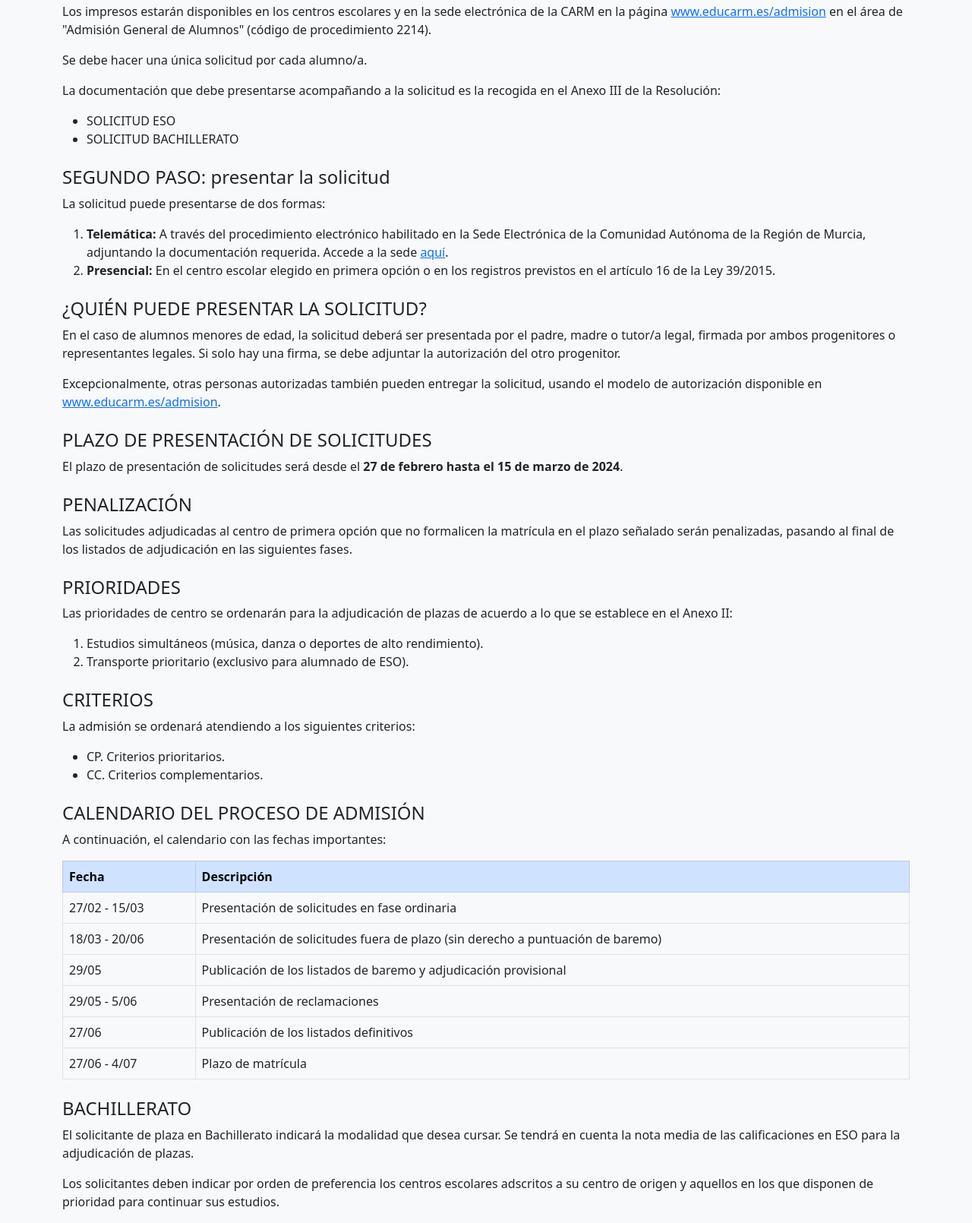
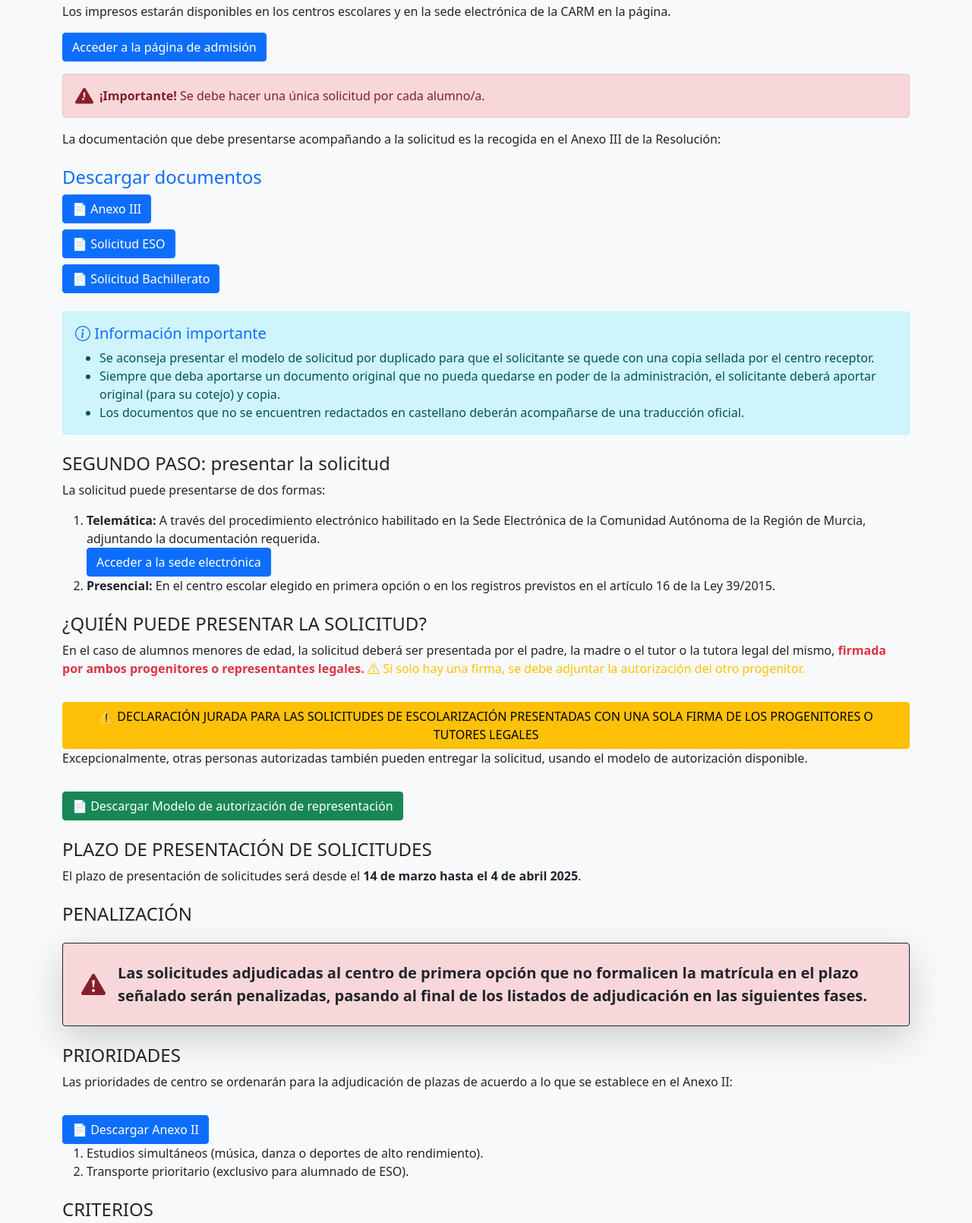
Before and after one commit to ricardomzdz/ricardomzdz.github.io, a plain HTML site: page index.html in a window 1280 px wide. Shown: the part 307-1917 px from the top of the page at 76% size. Drawn offline with nearby package versions, Linux system fonts and the light colour scheme.

Commit message:
Update index.html

```diff
--- a/index.html
+++ b/index.html
@@ -1,11 +1,17 @@
 <!DOCTYPE html>
 <html lang="es">
+
 <head>
   <meta charset="UTF-8">
   <meta name="viewport" content="width=device-width, initial-scale=1.0">
   <title>Proceso de Admisión</title>
   <!-- Vinculación a la CDN de Bootstrap 5 -->
-  <link href="https://cdn.jsdelivr.net/npm/bootstrap@5.0.2/dist/css/bootstrap.min.css" rel="stylesheet" integrity="sha384-EVSTQN3/azprG1Anm3QDgpJLIm9Nao0Yz1ztcQTwFspd3yD65VohhpuuCOmLASjC" crossorigin="anonymous"></head>
+  <link href="https://cdn.jsdelivr.net/npm/bootstrap@5.0.2/dist/css/bootstrap.min.css" rel="stylesheet"
+    integrity="sha384-EVSTQN3/azprG1Anm3QDgpJLIm9Nao0Yz1ztcQTwFspd3yD65VohhpuuCOmLASjC" crossorigin="anonymous">
+    <link rel="stylesheet" href="https://cdn.jsdelivr.net/npm/bootstrap-icons/font/bootstrap-icons.css">
+
+</head>
+
 <body class="bg-light">
 
   <header class="bg-primary text-white text-center py-4">
@@ -19,43 +25,105 @@
 
       <div>
         <h3 class="h4 mt-4">PRIMER PASO: cumplimentar la solicitud</h3>
-        <p>Los impresos estarán disponibles en los centros escolares y en la sede electrónica de la CARM en la página <a href="http://www.educarm.es/admision" target="_blank" class="text-primary">www.educarm.es/admision</a> en el área de "Admisión General de Alumnos" (código de procedimiento 2214).</p>
-        <p>Se debe hacer una única solicitud por cada alumno/a.</p>
-        <p>La documentación que debe presentarse acompañando a la solicitud es la recogida en el Anexo III de la Resolución:</p>
-        <ul>
-          <li>SOLICITUD ESO</li>
-          <li>SOLICITUD BACHILLERATO</li>
-        </ul>
+        <p>Los impresos estarán disponibles en los centros escolares y en la sede electrónica de la CARM en la página.
+        </p>
+        <button class="btn btn-primary" onclick="window.open('http://www.educarm.es/admision', '_blank')">Acceder a la
+          página de admisión</button>
+        <div class="alert alert-danger d-flex align-items-center mt-3" role="alert">
+          <svg xmlns="http://www.w3.org/2000/svg" width="24" height="24" fill="currentColor"
+            class="bi bi-exclamation-triangle me-2" viewBox="0 0 16 16">
+            <path
+              d="M8.982 1.566a1.5 1.5 0 0 0-1.964 0L.165 13.233C-.38 14.07.17 15 1.182 15h13.636c1.011 0 1.562-.93 1.017-1.767L8.982 1.566zM8 5c.535 0 .954.462.9.995l-.35 3.507a.552.552 0 0 1-1.1 0L7.1 5.995A.905.905 0 0 1 8 5zm.002 6a1 1 0 1 1-2 0 1 1 0 0 1 2 0z" />
+          </svg>
+          <div>
+            <strong>¡Importante!</strong> Se debe hacer una única solicitud por cada alumno/a.
+          </div>
+        </div>
+
+        <!-- Botones de descarga -->
+
+        <p>La documentación que debe presentarse acompañando a la solicitud es la recogida en el Anexo III de la
+          Resolución:</p>
+          <div class="mt-4">
+            <h4 class="text-primary">Descargar documentos </h4>
+            <button class="btn btn-primary d-block my-2"
+              onclick="window.open('https://www.borm.es/services/anuncio/ano/2025/numero/751/pdf', '_blank')">
+              📄 Anexo III
+            </button>
+            <button class="btn btn-primary d-block my-2"
+              onclick="window.open('https://sede.carm.es/documentos/2214/Anexo%20III.%20Documentaci%C3%B3n%20acreditativa.pdf', '_blank')">
+              📄 Solicitud ESO
+            </button>
+            <button class="btn btn-primary d-block my-2"
+              onclick="window.open('https://dexel.carm.es/documentos/borrador/2214/solicitud_bach_ordinaria%20(2025-26).pdf', '_blank')">
+              📄 Solicitud Bachillerato
+            </button>
+          </div>
+          <div class="alert alert-info mt-4" role="alert">
+            <h5 class="text-primary"><i class="bi bi-info-circle"></i> Información importante</h5>
+            <ul class="mb-0">
+              <li>Se aconseja presentar el modelo de solicitud por duplicado para que el solicitante se quede con una copia sellada por el centro receptor.</li>
+              <li>Siempre que deba aportarse un documento original que no pueda quedarse en poder de la administración, el solicitante deberá aportar original (para su cotejo) y copia.</li>
+              <li>Los documentos que no se encuentren redactados en castellano deberán acompañarse de una traducción oficial.</li>
+            </ul>
+          </div>
       </div>
 
       <div>
         <h3 class="h4 mt-4">SEGUNDO PASO: presentar la solicitud</h3>
         <p>La solicitud puede presentarse de dos formas:</p>
         <ol>
-          <li><strong>Telemática:</strong> A través del procedimiento electrónico habilitado en la Sede Electrónica de la Comunidad Autónoma de la Región de Murcia, adjuntando la documentación requerida. Accede a la sede <a href="http://sede.carm.es/" target="_blank" class="text-primary">aquí</a>.</li>
-          <li><strong>Presencial:</strong> En el centro escolar elegido en primera opción o en los registros previstos en el artículo 16 de la Ley 39/2015.</li>
+          <li><strong>Telemática:</strong> A través del procedimiento electrónico habilitado en la Sede Electrónica de
+            la Comunidad Autónoma de la Región de Murcia, adjuntando la documentación requerida. </li>
+          <button class="btn btn-primary" onclick="window.open('https://sede.carm.es/web/pagina?IDCONTENIDO=2214&IDTIPO=240&RASTRO=c$m40288#seccion-basica', '_blank')">Acceder a la sede
+            electrónica</button>
+          <li><strong>Presencial:</strong> En el centro escolar elegido en primera opción o en los registros previstos
+            en el artículo 16 de la Ley 39/2015.</li>
         </ol>
       </div>
 
       <div>
         <h3 class="h4 mt-4">¿QUIÉN PUEDE PRESENTAR LA SOLICITUD?</h3>
-        <p>En el caso de alumnos menores de edad, la solicitud deberá ser presentada por el padre, madre o tutor/a legal, firmada por ambos progenitores o representantes legales. Si solo hay una firma, se debe adjuntar la autorización del otro progenitor.</p>
-        <p>Excepcionalmente, otras personas autorizadas también pueden entregar la solicitud, usando el modelo de autorización disponible en <a href="http://www.educarm.es/admision" target="_blank" class="text-primary">www.educarm.es/admision</a>.</p>
+        <p>
+          En el caso de alumnos menores de edad, la solicitud deberá ser presentada por el padre, la madre o el tutor o la tutora legal del mismo,
+          <strong class="text-danger">firmada por ambos progenitores o representantes legales.</strong>
+          <span class="text-warning"><i class="bi bi-exclamation-triangle"></i> Si solo hay una firma, se debe adjuntar la autorización del otro progenitor.</span>
+        </p>
+        <a href="https://drive.google.com/file/d/1a7t-rIHtnhc_EqjZpYSS8NB4BQbgfn36/view?usp=drive_link" class="btn btn-warning mt-3" target="_blank">
+          ⚠️ DECLARACIÓN JURADA PARA LAS SOLICITUDES DE ESCOLARIZACIÓN PRESENTADAS CON UNA SOLA FIRMA DE LOS PROGENITORES O TUTORES LEGALES
+        </a>
+        <p>Excepcionalmente, otras personas autorizadas también pueden entregar la solicitud, usando el modelo de
+          autorización disponible.</p>
+          <a href="https://drive.google.com/file/d/1IiJBeAdZ9ANihhbFMuvQrl9_m3-ce89d/view?usp=drive_link" class="btn btn-success mt-3" target="_blank">
+            📄 Descargar Modelo de autorización de representación
+          </a>
       </div>
 
       <div>
         <h3 class="h4 mt-4">PLAZO DE PRESENTACIÓN DE SOLICITUDES</h3>
-        <p>El plazo de presentación de solicitudes será desde el <strong>27 de febrero hasta el 15 de marzo de 2024</strong>.</p>
+        <p>El plazo de presentación de solicitudes será desde el <strong>14 de marzo hasta el 4 de abril 2025</strong>.</p>
       </div>
 
       <div>
         <h3 class="h4 mt-4">PENALIZACIÓN</h3>
-        <p>Las solicitudes adjudicadas al centro de primera opción que no formalicen la matrícula en el plazo señalado serán penalizadas, pasando al final de los listados de adjudicación en las siguientes fases.</p>
+        <div class="alert alert-danger d-flex align-items-center mt-4 p-4 border border-dark shadow-lg" role="alert">
+          <i class="bi bi-exclamation-triangle-fill me-3 fs-2"></i>
+          <div>
+            <p class="mb-0 fs-5">
+              <strong class="text-dark">Las solicitudes adjudicadas al centro de primera opción que no formalicen la matrícula en el plazo señalado serán penalizadas, pasando al final de los listados de adjudicación en las siguientes fases.</strong>
+            </p>
+          </div>
+        </div>
       </div>
 
       <div>
         <h3 class="h4 mt-4">PRIORIDADES</h3>
-        <p>Las prioridades de centro se ordenarán para la adjudicación de plazas de acuerdo a lo que se establece en el Anexo II:</p>
+        <p>Las prioridades de centro se ordenarán para la adjudicación de plazas de acuerdo a lo que se establece en el
+          Anexo II:</p>
+          <a href="https://sede.carm.es/documentos/2214/Anexo%20II.%20Orden%20adjudicaci%C3%B3n.pdf" class="btn btn-primary mt-3" target="_blank">
+            📄 Descargar Anexo II
+          </a>
+
         <ol>
           <li>Estudios simultáneos (música, danza o deportes de alto rendimiento).</li>
           <li>Transporte prioritario (exclusivo para alumnado de ESO).</li>
@@ -73,6 +141,13 @@
 
       <div>
         <h3 class="h4 mt-4">CALENDARIO DEL PROCESO DE ADMISIÓN</h3>
+        <p>
+          El <strong>Calendario de Admisión Secundaria y Bachillerato Curso 2025-2026</strong> (Información general para las Familias) está disponible en el <strong>ANEXO IA</strong>.
+          Puedes descargar el calendario completo desde el siguiente enlace:
+        </p>
+        <a href="https://sede.carm.es/documentos/2214/2214%20Calendario%20familias%202025-26.pdf" class="btn btn-info mt-2" target="_blank">
+          📅 Descargar Calendario de Admisión
+        </a>
         <p>A continuación, el calendario con las fechas importantes:</p>
         <table class="table table-bordered mt-3">
           <thead class="table-primary">
@@ -83,27 +158,27 @@
           </thead>
           <tbody>
             <tr>
-              <td>27/02 - 15/03</td>
+              <td>Desde el 14 de marzo hasta el 4 de abril.</td>
               <td>Presentación de solicitudes en fase ordinaria</td>
             </tr>
             <tr>
-              <td>18/03 - 20/06</td>
+              <td>Desde el 7 de abril hasta el 20 de junio.</td>
               <td>Presentación de solicitudes fuera de plazo (sin derecho a puntuación de baremo)</td>
             </tr>
             <tr>
-              <td>29/05</td>
+              <td>29 de mayo de 2025</td>
               <td>Publicación de los listados de baremo y adjudicación provisional</td>
             </tr>
             <tr>
-              <td>29/05 - 5/06</td>
+              <td>Desde el 29 de mayo al 6 de junio.</td>
               <td>Presentación de reclamaciones</td>
             </tr>
             <tr>
-              <td>27/06</td>
+              <td>27 de junio de 2025</td>
               <td>Publicación de los listados definitivos</td>
             </tr>
             <tr>
-              <td>27/06 - 4/07</td>
+              <td>Desde el 27 de junio hasta el 3 de julio.</td>
               <td>Plazo de matrícula</td>
             </tr>
           </tbody>
@@ -112,16 +187,24 @@
 
       <div>
         <h3 class="h4 mt-4">BACHILLERATO</h3>
-        <p>El solicitante de plaza en Bachillerato indicará la modalidad que desea cursar. Se tendrá en cuenta la nota media de las calificaciones en ESO para la adjudicación de plazas.</p>
-        <p>Los solicitantes deben indicar por orden de preferencia los centros escolares adscritos a su centro de origen y aquellos en los que disponen de prioridad para continuar sus estudios.</p>
+        <p>El solicitante de plaza en Bachillerato indicará la modalidad que desea cursar. Se tendrá en cuenta la nota
+          media de las calificaciones en ESO para la adjudicación de plazas.</p>
+        <p>Los solicitantes deben indicar por orden de preferencia los centros escolares adscritos a su centro de origen
+          y aquellos en los que disponen de prioridad para continuar sus estudios.</p>
       </div>
     </section>
   </div>
 
   <footer class="bg-dark text-white text-center py-3 mt-5">
-    <p>Para más información, visita <a href="http://www.educarm.es/admision" target="_blank" class="text-white">www.educarm.es/admision</a>.</p>
+    <p>Para más información, visita el siguiente enlace:</p>
+    <button class="btn btn-light"
+      onclick="window.open('http://www.educarm.es/admision', '_blank')">www.educarm.es/admision</button>
   </footer>
 
   <!-- Vinculación al archivo JS de Bootstrap -->
-  <script src="https://cdn.jsdelivr.net/npm/bootstrap@5.0.2/dist/js/bootstrap.bundle.min.js" integrity="sha384-MrcW6ZMFYlzcLA8Nl+NtUVF0sA7MsXsP1UyJoMp4YLEuNSfAP+JcXn/tWtIaxVXM" crossorigin="anonymous"></script></body>
+  <script src="https://cdn.jsdelivr.net/npm/bootstrap@5.0.2/dist/js/bootstrap.bundle.min.js"
+    integrity="sha384-MrcW6ZMFYlzcLA8Nl+NtUVF0sA7MsXsP1UyJoMp4YLEuNSfAP+JcXn/tWtIaxVXM"
+    crossorigin="anonymous"></script>
+</body>
+
 </html>
```
